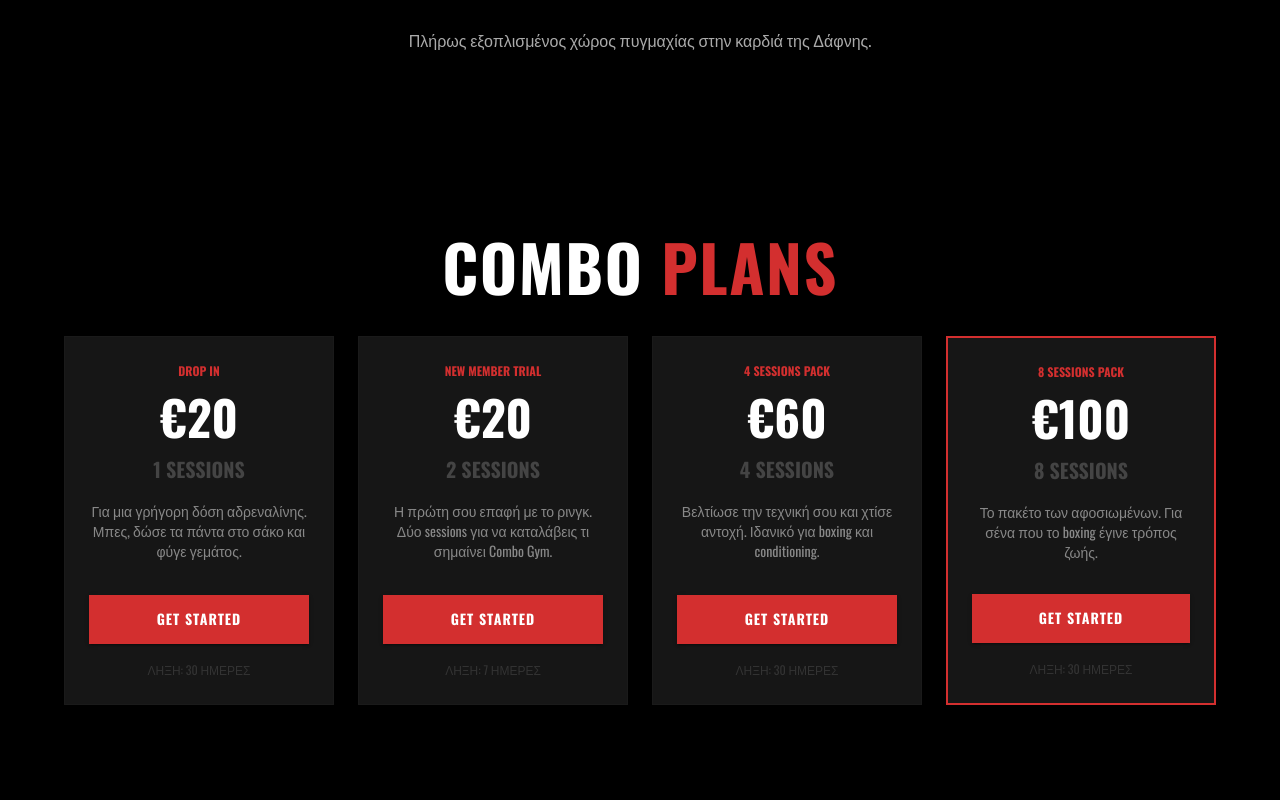
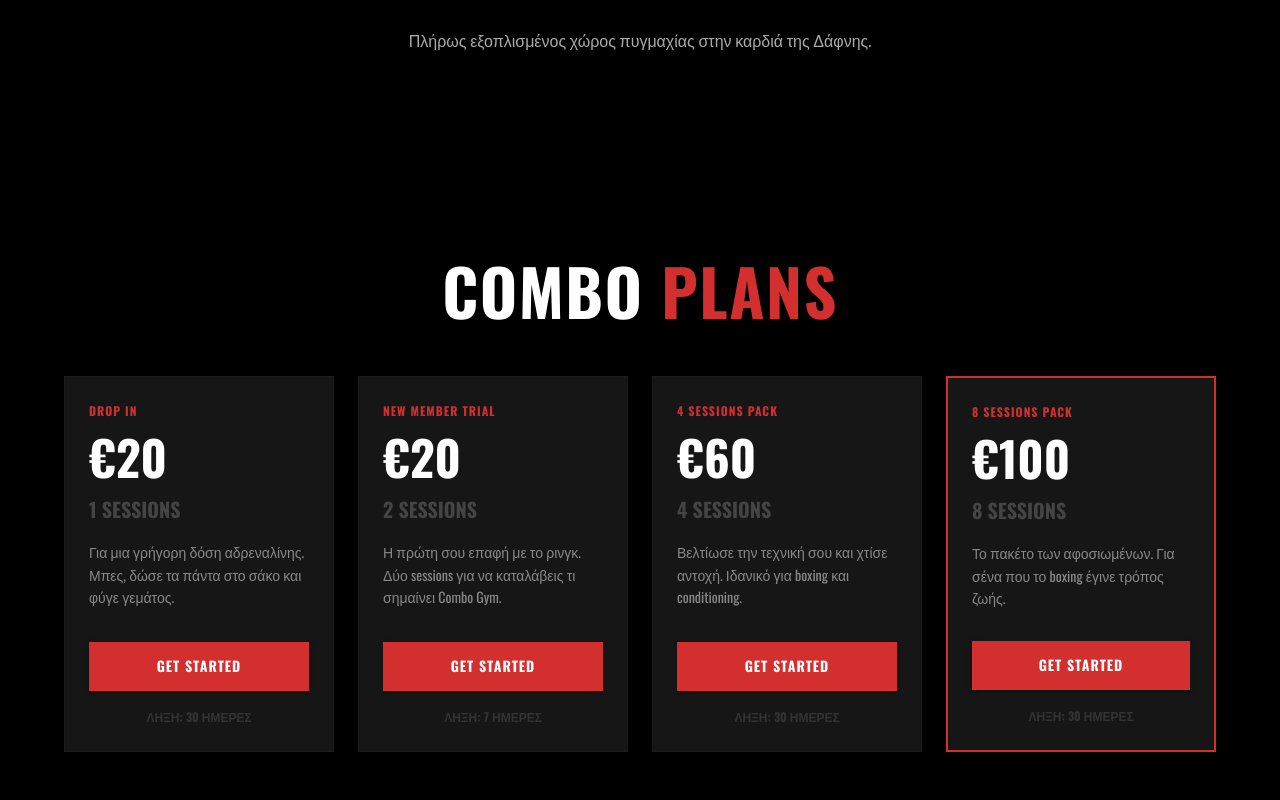
Before and after one commit to Sofios95/Combo_Gym, a React (Vite) app in the folder Frontend/: page / in a window 1280 px wide. Shown: the part 3260-4060 px from the top of the page. Built offline with nearby package versions, Linux system fonts and the light colour scheme; no server answers.

Commit message:
fix: responiveness

```diff
--- a/Frontend/src/pages/Tokens.tsx
+++ b/Frontend/src/pages/Tokens.tsx
@@ -1,5 +1,8 @@
 import { useState } from 'react';
-import { Box, Container, Typography, Button, Backdrop, CircularProgress, Paper } from '@mui/material';
+import {
+  Box, Container, Typography,
+  Button, Backdrop, CircularProgress, Paper
+} from '@mui/material';
 import api from '../api/axiosConfig';
 import { useAuth } from '../context/AuthContext';
 
@@ -26,50 +29,101 @@ const Tokens = () => {
   };
 
   return (
-    <Box sx={{ bgcolor: '#000', minHeight: '100vh', pt: { xs: 8, md: 12 }, pb: 10, width: '100%', overflow: 'hidden' }}>
+    <Box sx={{
+      bgcolor: '#000',
+      minHeight: '100vh',
+      pt: { xs: 10, md: 15 },
+      pb: 10,
+      width: '100%',
+      overflowX: 'hidden'
+    }}>
       <Backdrop sx={{ color: '#fff', zIndex: 1000 }} open={isProcessing}>
         <CircularProgress color="error" />
       </Backdrop>
 
       <Container maxWidth="lg">
-        <Typography variant="h2" align="center" sx={{ fontWeight: 900, mb: 4, color: '#fff', fontSize: { xs: '2rem', md: '4rem' }, textTransform: 'uppercase' }}>
+        <Typography
+          variant="h2"
+          align="center"
+          sx={{
+            fontWeight: 900,
+            mb: 6,
+            color: '#fff',
+            fontSize: { xs: '2rem', md: '4rem' },
+            textTransform: 'uppercase'
+          }}
+        >
           COMBO <span style={{ color: '#d32f2f' }}>PLANS</span>
         </Typography>
 
-        {/* Χρησιμοποιούμε την ίδια ακριβώς λογική με το Coach Profile */}
+        {/* ΤΟ ΚΡΙΣΙΜΟ BOX ΠΟΥ ΔΙΟΡΘΩΝΕΙ ΤΟ LAYOUT */}
         <Box sx={{
-          display: 'flex',
-          flexDirection: { xs: 'column', md: 'row' },
+          display: 'flex !important',
+          flexDirection: { xs: 'column !important', md: 'row !important' },
+          flexWrap: 'wrap !important',
           gap: 3,
-          width: '100%'
+          justifyContent: 'center',
+          alignItems: 'stretch',
+          width: '100%',
         }}>
           {tokenPackages.map((pkg, index) => (
-            <Box key={index} sx={{ flex: { xs: '1 1 100%', md: '1 1 25%' }, width: '100%' }}>
+            <Box
+              key={index}
+              sx={{
+                flex: { xs: '1 1 100%', md: '1 1 calc(25% - 24px)' },
+                maxWidth: { xs: '100%', md: '320px' },
+                width: '100%',
+                display: 'flex'
+              }}
+            >
               <Paper sx={{
-                p: 3,
                 bgcolor: '#0a0a0a',
+                color: '#fff',
                 border: pkg.featured ? '2px solid #d32f2f' : '1px solid #1a1a1a',
                 borderRadius: 0,
-                height: '100%',
+                width: '100%',
                 display: 'flex',
                 flexDirection: 'column',
-                textAlign: 'center'
+                p: 3,
+                transition: 'all 0.3s ease',
+                '&:hover': {
+                  borderColor: '#d32f2f',
+                  transform: 'translateY(-5px)'
+                }
               }}>
-                <Typography variant="caption" sx={{ color: '#d32f2f', fontWeight: 900, mb: 1 }}>{pkg.title}</Typography>
-                <Typography variant="h3" sx={{ fontWeight: 900, color: '#fff', mb: 1 }}>€{pkg.price}</Typography>
-                <Typography variant="h6" sx={{ color: '#444', mb: 2 }}>{pkg.tokens} SESSIONS</Typography>
-                <Typography variant="body2" sx={{ color: '#888', mb: 4, flexGrow: 1 }}>{pkg.description}</Typography>
+                <Typography variant="caption" sx={{ color: '#d32f2f', fontWeight: 900, mb: 1, letterSpacing: 1 }}>
+                  {pkg.title}
+                </Typography>
+
+                <Typography variant="h3" sx={{ fontWeight: 900, mb: 1, fontSize: { xs: '2.5rem', md: '3rem' } }}>
+                  €{pkg.price}
+                </Typography>
+
+                <Typography variant="h6" sx={{ color: '#444', mb: 2, fontWeight: 800 }}>
+                  {pkg.tokens} SESSIONS
+                </Typography>
+
+                <Typography variant="body2" sx={{ color: '#888', mb: 4, flexGrow: 1, lineHeight: 1.6 }}>
+                  {pkg.description}
+                </Typography>
 
                 <Box sx={{ mt: 'auto' }}>
                   <Button
                     onClick={() => handlePurchase(pkg)}
                     variant="contained"
                     fullWidth
-                    sx={{ bgcolor: '#d32f2f', fontWeight: 900, py: 1.5, borderRadius: 0 }}
+                    sx={{
+                      bgcolor: '#d32f2f',
+                      color: '#fff',
+                      fontWeight: 900,
+                      py: 1.5,
+                      borderRadius: 0,
+                      '&:hover': { bgcolor: '#b71c1c' }
+                    }}
                   >
                     GET STARTED
                   </Button>
-                  <Typography variant="caption" sx={{ display: 'block', mt: 2, color: '#333' }}>
+                  <Typography variant="caption" sx={{ display: 'block', mt: 2, color: '#333', textAlign: 'center', fontWeight: 700 }}>
                     ΛΗΞΗ: {pkg.expires}
                   </Typography>
                 </Box>
```
